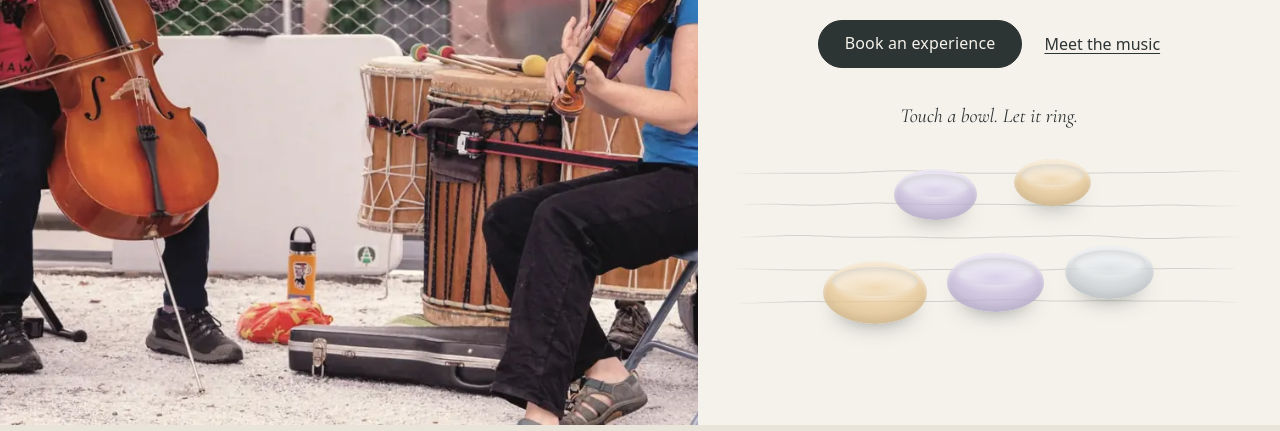
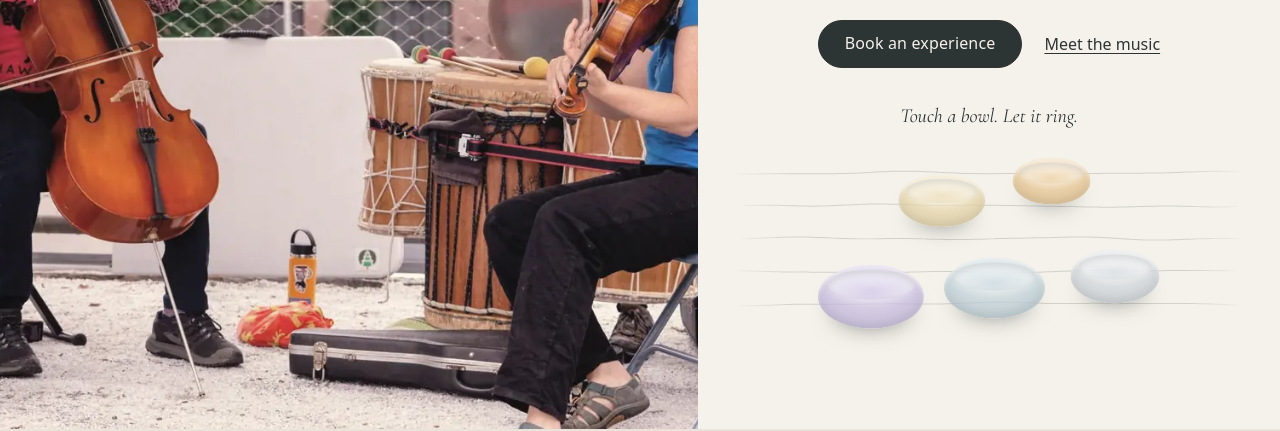
Before and after one commit to avdrav1/parallel-wave-ensemble, a plain HTML site: page index.html in a window 1280 px wide. Shown: the part 376-807 px from the top of the page. Drawn offline with Linux system fonts and the light colour scheme.

Commit message:
Compose the page for each visit
- Light follows the visitor's time of day (morning, afternoon, evening,
  night): background, surfaces, bowl lights and a faint photo wash
- Bowls get a fresh contour, spacing, size and tint each visit, always
  rising low to high; set before first paint, nothing moves afterwards
- Footer names the arrangement; privacy page notes the time stays local
- ?tone= and ?seed= URL parameters for review

Co-Authored-By: Claude Opus 5.5 <noreply@anthropic.com>

```diff
--- a/assets/css/styles.css
+++ b/assets/css/styles.css
@@ -26,9 +26,12 @@
   --error: #8A2E2A;          /* 7.4:1 on ivory */
   --focus: #3F5D6B;
 
-  --light-silver: 206 212 218;
-  --light-lavender: 196 184 222;
-  --light-amber: 232 196 140;
+  /* The five bowl lights for the current time of day (RGB triplets). */
+  --tone-1: 232 196 140;   /* amber */
+  --tone-2: 196 184 222;   /* lavender */
+  --tone-3: 206 212 218;   /* silver */
+  --tone-4: 188 206 214;   /* mist blue */
+  --tone-5: 230 212 166;   /* pale gold */
 
   --serif: "Cormorant Garamond", "Cormorant", Garamond, "Iowan Old Style", Georgia, serif;
   --sans: system-ui, -apple-system, "Segoe UI", Roboto, "Helvetica Neue", Arial, sans-serif;
@@ -36,6 +39,36 @@
   --gutter: clamp(16px, 5vw, 64px);
   --measure: 36rem;
   --radius: 999px;
+}
+
+/* Light by time of day — set on <html data-tone> by assets/js/compose.js.
+   "day" is the default above. Text stays charcoal; every surface stays light. */
+:root[data-tone="dawn"] {
+  --ivory: #F8EEEA; --stone: #F1E0D9; --mist: #E3E6F0;
+  --photo-wash: 255 168 160; --photo-wash-amount: .26;
+  --tone-1: 238 196 186;  /* rose */
+  --tone-2: 242 208 170;  /* peach */
+  --tone-3: 212 218 230;  /* morning silver */
+  --tone-4: 206 196 230;  /* lilac */
+  --tone-5: 238 216 160;  /* first-light gold */
+}
+:root[data-tone="dusk"] {
+  --ivory: #F6EADD; --stone: #EED9C6; --mist: #E9DDEA;
+  --photo-wash: 255 150 60; --photo-wash-amount: .26;
+  --tone-1: 228 174 114;  /* deep amber */
+  --tone-2: 184 168 218;  /* lavender */
+  --tone-3: 226 172 168;  /* rose */
+  --tone-4: 200 172 212;  /* heather */
+  --tone-5: 234 192 124;  /* low-sun gold */
+}
+:root[data-tone="night"] {
+  --ivory: #ECEBF2; --stone: #DFDCEA; --mist: #D9E0EC;
+  --photo-wash: 80 96 196; --photo-wash-amount: .3;
+  --tone-1: 214 220 234;  /* moon silver */
+  --tone-2: 188 178 226;  /* lavender */
+  --tone-3: 172 182 222;  /* blue hour */
+  --tone-4: 228 202 152;  /* candle amber */
+  --tone-5: 182 204 226;  /* night blue */
 }
 
 *, *::before, *::after { box-sizing: border-box; }
@@ -242,12 +275,39 @@ a { color: inherit; text-underline-offset: .2em; text-decoration-thickness: 1px;
   max-width: 22rem; margin: 0 auto;
   padding: 12px 0 4px;
 }
-/* Like notes on a staff, higher bowls sit higher: low three below, high two above. */
-.bowl:nth-child(1) { grid-column: 1 / 3; grid-row: 2; transform: translateY(8px); }
-.bowl:nth-child(2) { grid-column: 3 / 5; grid-row: 2; }
-.bowl:nth-child(3) { grid-column: 5 / 7; grid-row: 2; transform: translateY(-8px); }
-.bowl:nth-child(4) { grid-column: 2 / 4; grid-row: 1; transform: translateY(4px); }
-.bowl:nth-child(5) { grid-column: 4 / 6; grid-row: 1; transform: translateY(-6px); }
+/* Like notes on a staff, higher bowls sit higher: low three below, high two above.
+   Tint, size and position come from compose.js (a fresh arrangement each visit);
+   the fallbacks here are used without JavaScript. */
+.bowl:nth-child(1) {
+  grid-column: 1 / 3; grid-row: 2;
+  --tint: var(--bowl-tint-0, var(--tone-1)); --size: var(--bowl-size-0, 1);
+  --dx: var(--bowl-dx-narrow-0, 0px); --dy: var(--bowl-dy-narrow-0, 8px);
+  --dx-wide: var(--bowl-dx-wide-0, 0px); --dy-wide: var(--bowl-dy-wide-0, 40px);
+}
+.bowl:nth-child(2) {
+  grid-column: 3 / 5; grid-row: 2;
+  --tint: var(--bowl-tint-1, var(--tone-2)); --size: var(--bowl-size-1, .93);
+  --dx: var(--bowl-dx-narrow-1, 0px); --dy: var(--bowl-dy-narrow-1, 0px);
+  --dx-wide: var(--bowl-dx-wide-1, 0px); --dy-wide: var(--bowl-dy-wide-1, 26px);
+}
+.bowl:nth-child(3) {
+  grid-column: 5 / 7; grid-row: 2;
+  --tint: var(--bowl-tint-2, var(--tone-3)); --size: var(--bowl-size-2, .86);
+  --dx: var(--bowl-dx-narrow-2, 0px); --dy: var(--bowl-dy-narrow-2, -8px);
+  --dx-wide: var(--bowl-dx-wide-2, 0px); --dy-wide: var(--bowl-dy-wide-2, 16px);
+}
+.bowl:nth-child(4) {
+  grid-column: 2 / 4; grid-row: 1;
+  --tint: var(--bowl-tint-3, var(--tone-2)); --size: var(--bowl-size-3, .8);
+  --dx: var(--bowl-dx-narrow-3, 0px); --dy: var(--bowl-dy-narrow-3, 4px);
+  --dx-wide: var(--bowl-dx-wide-3, 0px); --dy-wide: var(--bowl-dy-wide-3, 2px);
+}
+.bowl:nth-child(5) {
+  grid-column: 4 / 6; grid-row: 1;
+  --tint: var(--bowl-tint-4, var(--tone-1)); --size: var(--bowl-size-4, .74);
+  --dx: var(--bowl-dx-narrow-4, 0px); --dy: var(--bowl-dy-narrow-4, -6px);
+  --dx-wide: var(--bowl-dx-wide-4, 0px); --dy-wide: var(--bowl-dy-wide-4, -20px);
+}
 
 @container instrument (min-width: 520px) {
   .bowls {
@@ -256,11 +316,7 @@ a { color: inherit; text-underline-offset: .2em; text-decoration-thickness: 1px;
     max-width: none; padding: 24px 0 48px;
   }
   /* A loose rising arc: each bowl a little higher than the last, like a phrase. */
-  .bowl:nth-child(1) { transform: translateY(40px); }
-  .bowl:nth-child(2) { transform: translateY(26px); }
-  .bowl:nth-child(3) { transform: translateY(16px); }
-  .bowl:nth-child(4) { transform: translateY(2px); }
-  .bowl:nth-child(5) { transform: translateY(-20px); }
+  .bowls .bowl { transform: translate(var(--dx-wide), var(--dy-wide)); }
 }
 
 .bowl {
@@ -275,6 +331,7 @@ a { color: inherit; text-underline-offset: .2em; text-decoration-thickness: 1px;
   padding: 0; margin: 0;
   border: 0; background: none; cursor: pointer;
   border-radius: 50%;
+  transform: translate(var(--dx), var(--dy));
   -webkit-tap-highlight-color: transparent;
   touch-action: manipulation;
   user-select: none; -webkit-user-select: none;
@@ -387,6 +444,14 @@ input[type="range"] {
 /* Opening phrase above Booking */
 .score-phrase { grid-column: 1 / -1; width: 100%; max-width: 64rem; height: auto; justify-self: center; opacity: .9; }
 
+/* A faint wash of the time of day's light over the photos (none by day). */
+.hero__photo, .about__photo, .interlude, .newsletter__photo { position: relative; }
+.hero__photo::after, .about__photo::after, .interlude::after, .newsletter__photo::after {
+  content: ""; position: absolute; inset: 0; pointer-events: none;
+  background: rgb(var(--photo-wash, 0 0 0) / var(--photo-wash-amount, 0));
+  mix-blend-mode: soft-light;
+}
+
 /* Interlude: a quiet full-width image, no text over it */
 .interlude { margin: 0; }
 .interlude img {
@@ -471,6 +536,7 @@ input:focus-visible, textarea:focus-visible { outline-offset: 1px; border-color:
   text-align: center; font-size: .9rem; color: var(--muted);
 }
 .wordmark--footer { color: var(--charcoal); margin-bottom: .6rem; }
+.footer__composed { font-family: var(--serif); font-style: italic; font-size: 1.05rem; color: var(--muted); max-width: 30rem; margin: 0 auto 1rem; }
 .footer__social { list-style: none; padding: 0; margin: 0 0 1rem; display: flex; flex-wrap: wrap; justify-content: center; gap: .2rem 1rem; }
 .footer__social a, .footer__contact a, .footer__meta a { display: inline-block; padding: .6rem .2rem; }
 
--- /dev/null
+++ b/assets/js/compose.js
@@ -0,0 +1,65 @@
+// Composes the page for this visit before it is first drawn: the light follows
+// the visitor's time of day, and the bowls get a fresh contour, spacing, size
+// and tint. Nothing moves afterwards. Nothing here leaves the browser.
+//
+// Loaded as a small blocking script in <head> so the first paint is already
+// composed. For review, append ?tone=dawn|day|dusk|night and/or &seed=<number>
+// to the URL to see a specific light or arrangement.
+(function () {
+  var root = document.documentElement;
+  var params = new URLSearchParams(location.search);
+  var now = new Date();
+  var hour = now.getHours();
+
+  var tone = params.get('tone');
+  var chosen = /^(dawn|day|dusk|night)$/.test(tone || '');
+  if (!chosen) {
+    tone = hour >= 5 && hour < 11 ? 'dawn' : hour >= 11 && hour < 17 ? 'day' : hour >= 17 && hour < 21 ? 'dusk' : 'night';
+  }
+  var label = { dawn: 'morning', day: 'afternoon', dusk: 'evening', night: 'night' }[tone];
+
+  var seed = Number(params.get('seed')) >>> 0;
+  if (!seed) {
+    try { seed = crypto.getRandomValues(new Uint32Array(1))[0]; } catch (e) { seed = (Math.random() * 4294967296) >>> 0; }
+  }
+  var rand = (function (s) {
+    return function () {
+      s = (s + 0x6d2b79f5) | 0;
+      var t = Math.imul(s ^ (s >>> 15), 1 | s);
+      t = (t + Math.imul(t ^ (t >>> 7), 61 | t)) ^ t;
+      return ((t ^ (t >>> 14)) >>> 0) / 4294967296;
+    };
+  })(seed);
+  var spread = function (n) { return (rand() * 2 - 1) * n; };
+
+  root.dataset.tone = tone;
+  var style = root.style;
+
+  // Tints: the five lights of this time of day, shuffled across the bowls.
+  var lights = [1, 2, 3, 4, 5];
+  for (var i = lights.length - 1; i > 0; i--) {
+    var j = Math.floor(rand() * (i + 1));
+    var tmp = lights[i]; lights[i] = lights[j]; lights[j] = tmp;
+  }
+
+  // Wide screens: a rising line, bent up or down a little each visit.
+  var bend = spread(16);
+  // Phones: two rows, low three below and high two above, nudged a little.
+  var narrowBase = [8, 0, -8, 4, -6];
+  var sizes = [1, 0.93, 0.86, 0.8, 0.74];
+
+  for (var b = 0; b < 5; b++) {
+    style.setProperty('--bowl-tint-' + b, 'var(--tone-' + lights[b] + ')');
+    style.setProperty('--bowl-size-' + b, (sizes[b] * (0.95 + rand() * 0.1)).toFixed(3));
+    style.setProperty('--bowl-dy-wide-' + b, (40 - b * 15 + bend * Math.sin((Math.PI * b) / 4) + spread(5)).toFixed(1) + 'px');
+    style.setProperty('--bowl-dx-wide-' + b, spread(8).toFixed(1) + 'px');
+    style.setProperty('--bowl-dy-narrow-' + b, (narrowBase[b] + spread(5)).toFixed(1) + 'px');
+    style.setProperty('--bowl-dx-narrow-' + b, spread(6).toFixed(1) + 'px');
+  }
+
+  var themeColor = { dawn: '#F8EEEA', day: '#F5F2EB', dusk: '#F6EADD', night: '#ECEBF2' }[tone];
+  var meta = document.querySelector('meta[name="theme-color"]');
+  if (meta) meta.setAttribute('content', themeColor);
+
+  window.pweComposition = { tone: tone, label: label, seed: seed, time: now, chosen: chosen };
+})();
--- a/assets/js/main.js
+++ b/assets/js/main.js
@@ -35,6 +35,18 @@ safely('footer', () => {
   }
 });
 
+safely('composed', () => {
+  const line = document.querySelector('[data-composed]');
+  const c = window.pweComposition;
+  if (!line || !c) return;
+  // With ?tone= (for review) the light isn't the visitor's own, so leave out the clock time.
+  const when = c.chosen
+    ? `the ${c.label}`
+    : `your ${c.label}, at ${c.time.toLocaleTimeString([], { hour: 'numeric', minute: '2-digit' })}`;
+  line.textContent = `This page was arranged for ${when}. It won’t look quite like this again.`;
+  line.hidden = false;
+});
+
 safely('forms', () => import('./forms.js').then((m) => m.initForms(config)));
 
 safely('excerpt', () => {
--- a/index.html
+++ b/index.html
@@ -6,6 +6,7 @@
   <title>Parallel Wave Ensemble — Cello, violin and percussion</title>
   <meta name="description" content="An ethereal, improvised musical experience for cello, violin and percussion, shaped by the people in the room. Book Parallel Wave Ensemble for your gathering.">
   <meta name="theme-color" content="#F5F2EB">
+  <script src="assets/js/compose.js"></script>
 
   <!-- Social preview -->
   <meta property="og:type" content="website">
@@ -66,11 +67,11 @@
           <svg class="instrument__traces" aria-hidden="true" data-traces></svg>
           <div class="instrument__ripples" aria-hidden="true" data-ripples></div>
           <div class="bowls">
-            <button type="button" class="bowl" data-bowl="0" aria-label="Play bowl one" style="--tint: var(--light-amber); --size: 1"><span class="bowl__glow"></span><span class="bowl__body"></span></button>
-            <button type="button" class="bowl" data-bowl="1" aria-label="Play bowl two" style="--tint: var(--light-lavender); --size: .93"><span class="bowl__glow"></span><span class="bowl__body"></span></button>
-            <button type="button" class="bowl" data-bowl="2" aria-label="Play bowl three" style="--tint: var(--light-silver); --size: .86"><span class="bowl__glow"></span><span class="bowl__body"></span></button>
-            <button type="button" class="bowl" data-bowl="3" aria-label="Play bowl four" style="--tint: var(--light-lavender); --size: .8"><span class="bowl__glow"></span><span class="bowl__body"></span></button>
-            <button type="button" class="bowl" data-bowl="4" aria-label="Play bowl five" style="--tint: var(--light-amber); --size: .74"><span class="bowl__glow"></span><span class="bowl__body"></span></button>
+            <button type="button" class="bowl" data-bowl="0" aria-label="Play bowl one"><span class="bowl__glow"></span><span class="bowl__body"></span></button>
+            <button type="button" class="bowl" data-bowl="1" aria-label="Play bowl two"><span class="bowl__glow"></span><span class="bowl__body"></span></button>
+            <button type="button" class="bowl" data-bowl="2" aria-label="Play bowl three"><span class="bowl__glow"></span><span class="bowl__body"></span></button>
+            <button type="button" class="bowl" data-bowl="3" aria-label="Play bowl four"><span class="bowl__glow"></span><span class="bowl__body"></span></button>
+            <button type="button" class="bowl" data-bowl="4" aria-label="Play bowl five"><span class="bowl__glow"></span><span class="bowl__body"></span></button>
           </div>
         </div>
 
@@ -223,6 +224,7 @@
     <p class="wordmark wordmark--footer">Parallel Wave Ensemble</p>
     <p class="footer__contact" data-contact hidden></p>
     <ul class="footer__social" data-social hidden></ul>
+    <p class="footer__composed" data-composed hidden></p>
     <p class="footer__meta"><a href="privacy.html">Privacy</a> · © 2026 Parallel Wave Ensemble</p>
   </footer>
 </body>
```
Also changed, not shown: privacy.html (+4 -0 lines), 1 other file.
